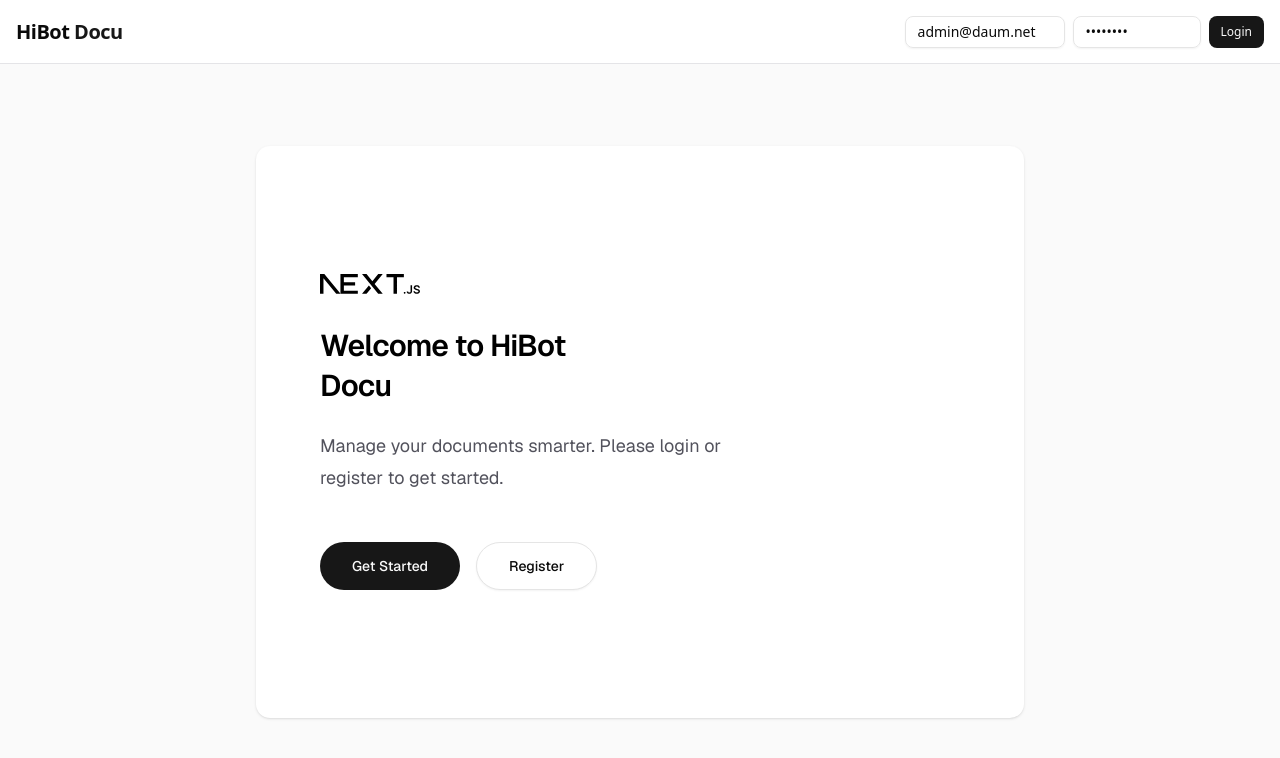
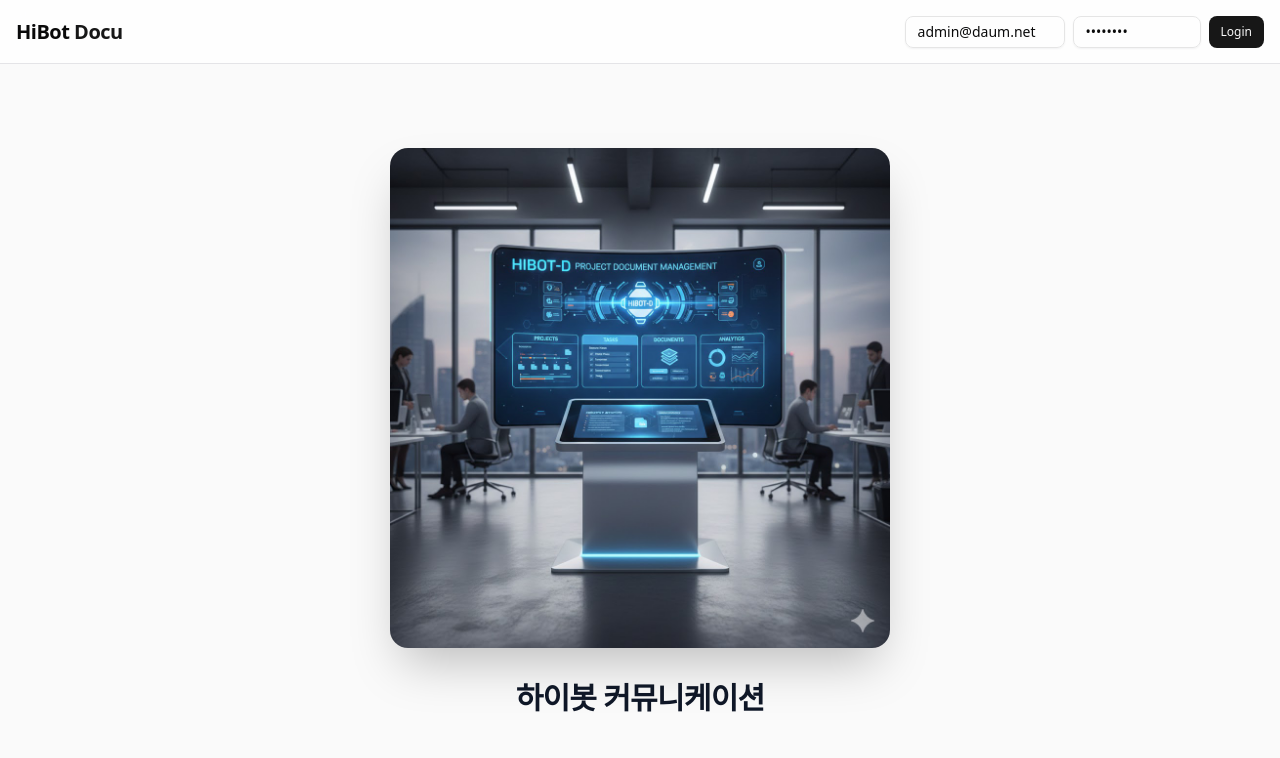
Before and after one commit to dota-pilot1/hibot-docu-front, a Next.js app: page / in a window 1280 px wide. Shown: the top 758 px of the page. Built offline with nearby package versions, Linux system fonts and the light colour scheme.

Commit message:
feat: redesign home page with hero image and caption

```diff
--- a/src/app/layout.tsx
+++ b/src/app/layout.tsx
@@ -31,7 +31,7 @@ export default function RootLayout({
       >
         <AuthInitializer>
           <Header />
-          <main className="pt-16 min-h-screen">
+          <main className="pt-16 min-h-screen bg-[#F8F9FA] dark:bg-zinc-950">
             {children}
           </main>
         </AuthInitializer>
--- a/src/app/page.tsx
+++ b/src/app/page.tsx
@@ -7,70 +7,22 @@ import Link from "next/link";
 import { useEffect, useState } from "react";
 
 export default function Home() {
-  const user = useUserStore((state) => state.user);
-  const [mounted, setMounted] = useState(false);
-
-  useEffect(() => {
-    setMounted(true);
-  }, []);
-
   return (
-    <div className="flex min-h-[calc(100vh-64px)] items-center justify-center bg-zinc-50 font-sans dark:bg-black">
-      <main className="flex w-full max-w-3xl flex-col items-center justify-between py-32 px-16 bg-white dark:bg-black sm:items-start shadow-sm rounded-xl">
-        <Image
-          className="dark:invert mb-8"
-          src="/next.svg"
-          alt="Next.js logo"
-          width={100}
-          height={20}
-          priority
-        />
-        <div className="flex flex-col items-center gap-6 text-center sm:items-start sm:text-left mb-12">
-          {mounted && (user ? (
-            <>
-              <h1 className="max-w-md text-4xl font-bold tracking-tight text-black dark:text-zinc-50">
-                Welcome back, <span className="text-primary">{user.email}</span>!
-              </h1>
-              <p className="max-w-md text-lg leading-8 text-zinc-600 dark:text-zinc-400">
-                You are successfully logged in to HiBot Docu. Start managing your documents with our intelligent assistant.
-              </p>
-            </>
-          ) : (
-            <>
-              <h1 className="max-w-xs text-3xl font-semibold leading-10 tracking-tight text-black dark:text-zinc-50">
-                Welcome to HiBot Docu
-              </h1>
-              <p className="max-w-md text-lg leading-8 text-zinc-600 dark:text-zinc-400">
-                Manage your documents smarter. Please login or register to get started.
-              </p>
-            </>
-          ))}
+    <div className="flex min-h-[calc(100vh-64px)] items-center justify-center bg-zinc-50 dark:bg-black">
+      <div className="flex flex-col items-center gap-8">
+        <div className="relative w-[500px] h-[500px] overflow-hidden rounded-2xl shadow-2xl">
+          <Image
+            src="/hibot-d-image.jpg"
+            alt="HiBot Communication"
+            fill
+            className="object-cover"
+            priority
+          />
         </div>
-        <div className="flex flex-col gap-4 text-base font-medium sm:flex-row">
-          {mounted && (user ? (
-            <>
-              <Button size="lg" className="rounded-full px-8" asChild>
-                <Link href="/projects">Go to Dashboard</Link>
-              </Button>
-              <Button size="lg" variant="outline" className="rounded-full px-8" asChild>
-                <Link href="/users">User List</Link>
-              </Button>
-            </>
-          ) : (
-            <>
-              <Button
-                className="rounded-full h-12 px-8"
-                onClick={() => userStore.state.triggerLoginFocus()}
-              >
-                Get Started
-              </Button>
-              <Button variant="outline" asChild className="rounded-full h-12 px-8">
-                <Link href="/register">Register</Link>
-              </Button>
-            </>
-          ))}
-        </div>
-      </main>
+        <h1 className="text-3xl font-bold text-gray-900 dark:text-white tracking-tight">
+          하이봇 커뮤니케이션
+        </h1>
+      </div>
     </div>
   );
 }
--- a/src/widgets/header/ui/Header.tsx
+++ b/src/widgets/header/ui/Header.tsx
@@ -22,13 +22,13 @@ export const Header = () => {
                 </Link>
 
                 {/* Center Navigation */}
-                <nav className="flex items-center gap-6">
+                <nav className="flex items-center gap-8 ml-8">
                     {mounted && user && (
                         <>
-                            <Link href="/projects" className="text-sm font-medium hover:text-primary transition-colors">
+                            <Link href="/projects" className="text-[15px] font-semibold text-gray-600 hover:text-primary transition-colors">
                                 Projects
                             </Link>
-                            <Link href="/users" className="text-sm font-medium hover:text-primary transition-colors">
+                            <Link href="/users" className="text-[15px] font-semibold text-gray-600 hover:text-primary transition-colors">
                                 Users
                             </Link>
                         </>
```
Also changed, not shown: src/features/project-management/ui/ProjectMatrix.tsx (+48 -26 lines), public/hibot-d-image.jpg (added).
